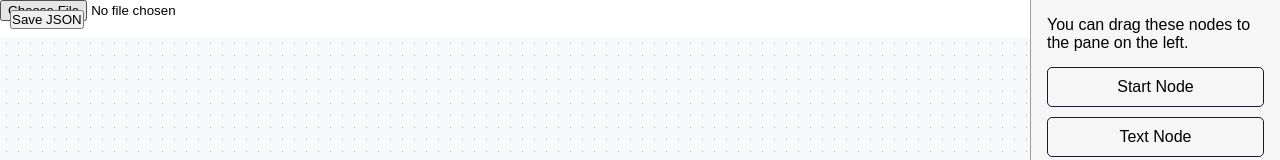
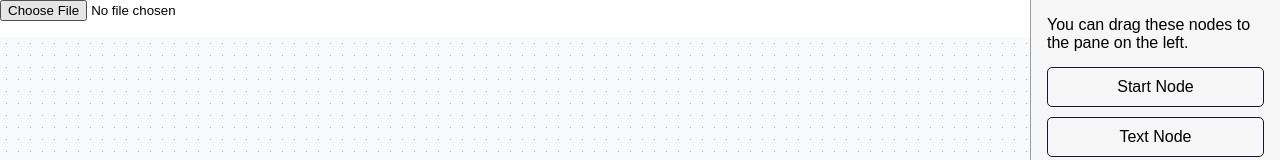
Before and after one commit to Devzio/Quizflow, a React (Vite) app: page / in a window 1280 px wide. Shown: the top 160 px of the page. Built offline with nearby package versions, Linux system fonts and the light colour scheme.

Commit message:
remove save file button (it was accidentally uploaded)

```diff
--- a/src/components/DnDFlow.tsx
+++ b/src/components/DnDFlow.tsx
@@ -263,9 +263,6 @@ const DnDFlow = () => {
       <div className='reactflow-layout'>
         <ImportFlow setNodes={setNodes} setEdges={setEdges} />
         <div className="reactflow-wrapper" ref={reactFlowWrapper}>
-        <button onClick={saveToJsonFile} style={{ position: "absolute", zIndex: 10, top: 10, left: 10 }}>
-          Save JSON
-        </button>
           <ReactFlow
             colorMode={colorMode}
             nodes={nodes}
```
